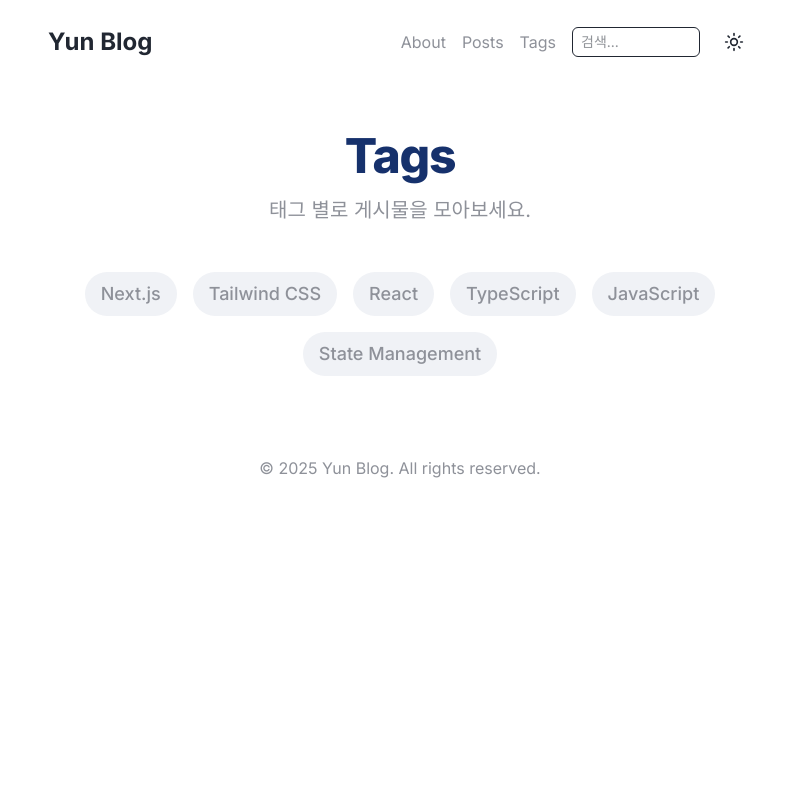
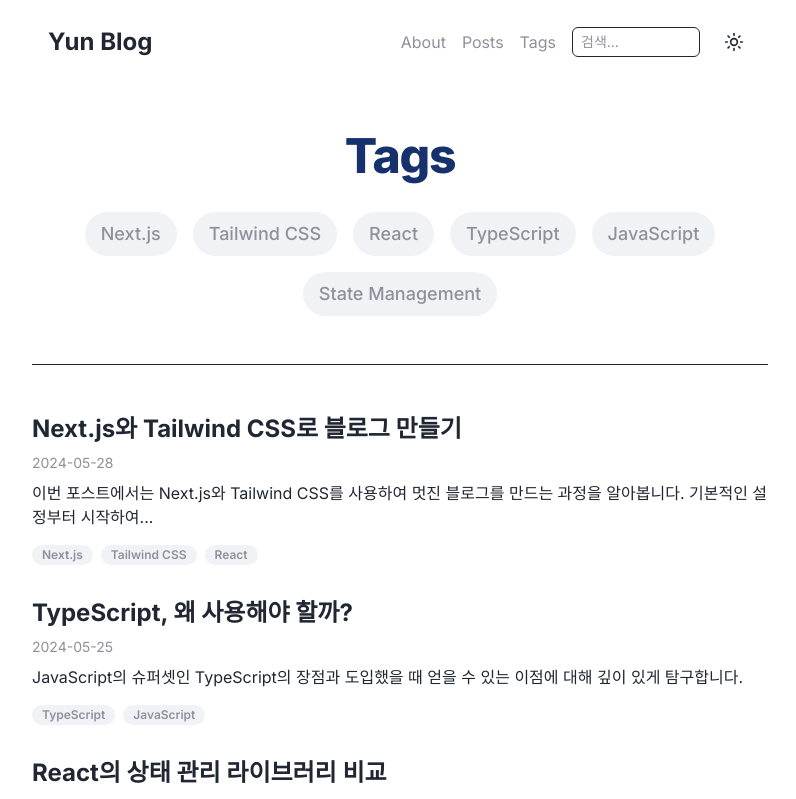
Before and after one commit to Yseek/yun-blog, a Next.js app: page /yun-blog/tags in a window 1280 px wide. Shown: the top 799 px of the page, without its empty margins (240-1036 px from the left). Built offline with nearby package versions, Linux system fonts and the light colour scheme.

Commit message:
✨ tag 페이지 추가

```diff
--- a/next.config.ts
+++ b/next.config.ts
@@ -5,7 +5,7 @@ const nextConfig: NextConfig = {
    * 정적 사이트(Static Site)로 빌드하기 위한 설정입니다.
    * GitHub Pages는 정적 페이지만 호스팅할 수 있습니다.
    */
-  output: 'export',
+  // output: 'export',
   /**
    * GitHub Pages 배포를 위한 경로 설정입니다.
    * "https://<사용자이름>.github.io/<리포지토리이름>" 형태로 주소가 만들어지기 때문에,
--- a/src/app/tags/[tag]/page.tsx
+++ /dev/null
@@ -1,48 +0,0 @@
-import { PostPreview } from '@/components/PostPreview';
-import { posts } from '@/posts';
-import type { Post } from '@/posts';
-
-type Props = {
-  params: {
-    tag: string;
-  };
-};
-
-// 1. generateStaticParams 함수 추가
-// 이 함수는 빌드 시점에 모든 태그 경로를 미리 생성하도록 Next.js에 알려줍니다.
-export async function generateStaticParams() {
-  const allTags = [...new Set(posts.flatMap(post => post.tags))];
-
-  return allTags.map(tag => ({
-    tag: encodeURIComponent(tag),
-  }));
-}
-
-export async function generateMetadata({ params }: Props) {
-  const tag = decodeURIComponent(params.tag);
-  return {
-    title: `Posts tagged with "${tag}" | Yun Blog`,
-  };
-}
-
-export default function TagPage({ params }: Props) {
-  const tag = decodeURIComponent(params.tag);
-  const filteredPosts = posts.filter(post => post.tags.includes(tag));
-
-  return (
-    <div className="py-12">
-      <h1 className="text-3xl font-bold mb-8">
-        Posts tagged with: <span className="text-primary">{tag}</span>
-      </h1>
-      <div>
-        {filteredPosts.length > 0 ? (
-          filteredPosts.map((post: Post) => (
-            <PostPreview key={post.id} post={post} />
-          ))
-        ) : (
-          <p>해당 태그를 가진 게시물이 없습니다.</p>
-        )}
-      </div>
-    </div>
-  );
-}
--- a/src/app/tags/page.tsx
+++ b/src/app/tags/page.tsx
@@ -1,35 +1,67 @@
-import type { Metadata } from 'next';
+"use client"; // 클라이언트 컴포넌트로 전환!
+
+import { useState, useEffect } from 'react';
+import { useSearchParams, useRouter } from 'next/navigation';
 import Link from 'next/link';
+import { PostPreview } from '@/components/PostPreview';
 import { posts } from '@/posts';
 
-export const metadata: Metadata = {
-  title: 'Tags | Yun Blog',
-  description: '블로그의 모든 태그 목록',
-};
+export default function TagsPage() {
+  const router = useRouter();
+  const searchParams = useSearchParams();
 
-export default function TagsPage() {
+  // URL 쿼리 파라미터에서 현재 선택된 태그를 가져옵니다.
+  const selectedTag = searchParams.get('q');
+
+  // 모든 태그 목록을 미리 준비합니다.
   const allTags = [...new Set(posts.flatMap(post => post.tags))];
+
+  // 선택된 태그에 따라 보여줄 게시물을 필터링합니다.
+  const filteredPosts = selectedTag
+    ? posts.filter(post => post.tags.includes(selectedTag))
+    : posts; // 태그가 선택되지 않으면 모든 글을 보여줍니다.
+
+  const handleTagClick = (tag: string) => {
+    // 페이지를 새로고침하는 대신 URL만 변경합니다.
+    router.push(`/tags?q=${encodeURIComponent(tag)}`);
+  };
 
   return (
     <div className="py-12">
-      <div className="text-center mb-12">
-        <h1 className="text-4xl font-extrabold tracking-tight text-primary sm:text-5xl">
+      <div className="mb-12">
+        <h1 className="text-4xl font-extrabold tracking-tight text-center text-primary sm:text-5xl">
           Tags
         </h1>
-        <p className="mt-4 max-w-2xl mx-auto text-xl text-muted-foreground">
-          태그 별로 게시물을 모아보세요.
-        </p>
+        {/* 태그 목록 UI */}
+        <div className="flex flex-wrap justify-center gap-4 mt-8">
+          {allTags.map(tag => (
+            <button
+              key={tag}
+              onClick={() => handleTagClick(tag)}
+              className={`px-4 py-2 rounded-full text-lg font-medium transition-colors
+                ${selectedTag === tag
+                  ? 'bg-primary text-primary-foreground'
+                  : 'bg-muted text-muted-foreground hover:bg-primary/80 hover:text-primary-foreground'
+                }`
+              }
+            >
+              {tag}
+            </button>
+          ))}
+        </div>
       </div>
-      <div className="flex flex-wrap justify-center gap-4">
-        {allTags.map(tag => (
-          <Link
-            key={tag}
-            href={`/tags/${encodeURIComponent(tag)}`}
-            className="bg-muted text-muted-foreground hover:bg-primary hover:text-primary-foreground px-4 py-2 rounded-full text-lg font-medium transition-colors"
-          >
-            {tag}
-          </Link>
-        ))}
+
+      <hr className="my-12" />
+
+      {/* 게시물 목록 UI */}
+      <div className="space-y-8">
+        {filteredPosts.length > 0 ? (
+          filteredPosts.map(post => (
+            <PostPreview key={post.id} post={post} />
+          ))
+        ) : (
+          <p>해당 태그를 가진 게시물이 없습니다.</p>
+        )}
       </div>
     </div>
   );
```
